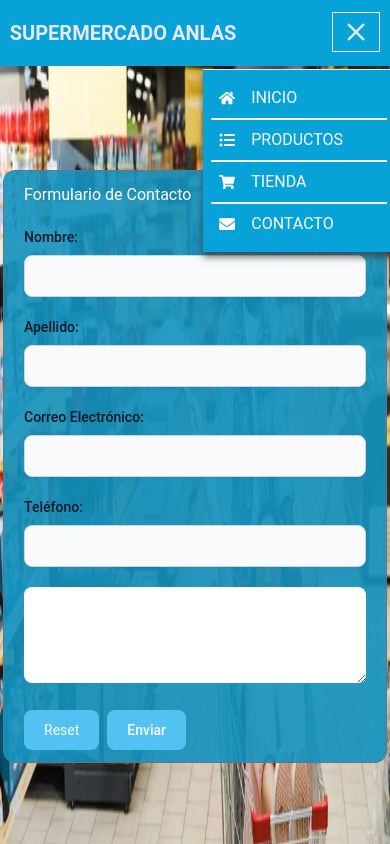
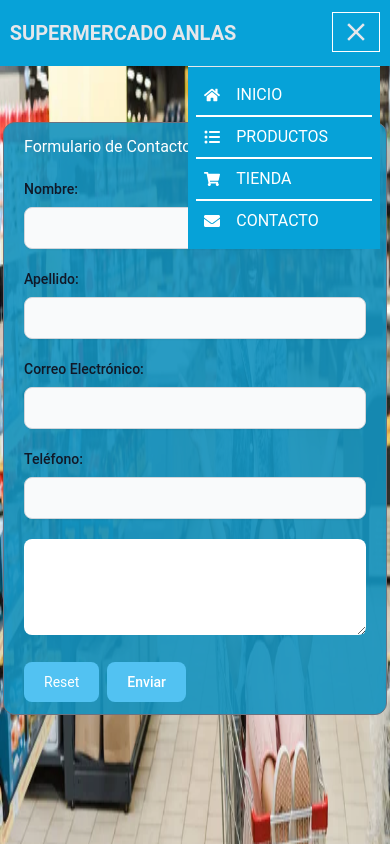
Before and after one commit to nicod12/super-market-anlas, a Next.js app: page /contact in a window 390 px wide. Both pictures are taken after a click on the button "MobMenu". Shown: the top 844 px of the page. Built offline with nearby package versions, Linux system fonts and the light colour scheme.

Commit message:
update css nav mob and update style form

```diff
--- a/src/app/globals.css
+++ b/src/app/globals.css
@@ -24,25 +24,36 @@ body {
 }
 
 .mobmenu {
+  top: 100%;
+  right: 0;
   position: absolute;
-  top: 105%;
-  right: -15px;
   background-color: #06a2d8;
+  clip-path: circle(0 at top right);
+  transition: clip-path ease-in-out 0.5s;
   backdrop-filter: blur(8px);
   z-index: 100;
-  box-shadow: 0px 5px 7px rgba(63, 62, 62, 0.75)
+  /* Asegúrate de que el contenedor tenga un tamaño adecuado */
+  width: 192px;
+  height: fit-content;
+}
+
+.mobmenu-open {
+  clip-path: circle(150% at top right);
 }
 
 .dropdown-item {
-  border-bottom: 1px solid #ffffff; /* Ajusta el color según sea necesario */
+  border-bottom: 1px solid #ffffff;
+  /* Ajusta el color según sea necesario */
 }
 
 .dropdown-item:not(:last-child) {
-  border-bottom: 2px solid #ffffff; /* Añade un borde inferior a todos menos al último */
+  border-bottom: 2px solid #ffffff;
+  /* Añade un borde inferior a todos menos al último */
 }
 
 .dropdown-item:last-child {
-  border-bottom: none; /* Asegúrate de que el último elemento no tenga borde */
+  border-bottom: none;
+  /* Asegúrate de que el último elemento no tenga borde */
 }
 
 @layer utilities {
@@ -57,6 +68,7 @@ body {
   0% {
     transform: translateX(100%);
   }
+
   100% {
     transform: translateX(-100%);
   }
--- a/src/components/form/CustomForm.tsx
+++ b/src/components/form/CustomForm.tsx
@@ -40,7 +40,7 @@ const CustomForm = () => {
 
   return (
     <section className="container relative">
-      <section className="relative z-10 py-16 lg:py-20 md:right-40 lg:right-64 xl:right-[25rem] ">
+      <section className="relative z-10 py-4 lg:py-20 md:right-40 lg:right-64 xl:right-[25rem] ">
         <form onSubmit={handleSubmit(onSubmit)} className="max-w-sm lg:max-w-xl mx-auto py-3 px-5 my-10 lg:px-3 border border-gray-500 rounded-xl bg-[#1393bf] bg-opacity-90  dark:bg-opacity-90">
           <h2 className="text-white mb-5">Formulario de Contacto</h2>
           <InputForm name="name" control={control} label="Nombre:" type="text" error={errors.name} required={false} />
@@ -72,8 +72,7 @@ const CustomForm = () => {
           </div>
         </form>
       </section>
-    </section>
-  );
+    </section>);
 }
 
 export default CustomForm;
--- a/src/components/nav/MobMenu.tsx
+++ b/src/components/nav/MobMenu.tsx
@@ -6,11 +6,21 @@ import { MdMenu, MdClose } from "react-icons/md";
 import { useState } from "react";
 
 
-const DropDown = () => {
-    return(
-        <ul className="mobmenu w-[192px] flex flex-col items-center p-2 border-t border-gray-200">
+interface Props {
+  isOpen: boolean
+}
+
+const DropDown: React.FC<Props> = ({ isOpen }) => {
+  return (
+    <ul
+      className={`mobmenu w-[192px] flex flex-col items-center p-2 border-t border-gray-200 ${isOpen ? 'mobmenu-open' : ''
+        }`}
+    >
       {menuItems.map((link, index) => (
-                <li key={index} className="w-full p-2 dropdown-item flex items-center gap-2 text-white uppercase">
+        <li
+          key={index}
+          className="w-full p-2 dropdown-item flex items-center gap-2 text-white uppercase"
+        >
           <Link href={link.path} className="flex items-center gap-4">
             {link.icon} <span>{link.name}</span>
           </Link>
@@ -19,30 +29,29 @@ const DropDown = () => {
     </ul>
   );
 }
-
 const MobMenu = () => {
   const [open, setOpen] = useState(false);
 
-    const handleClick  = () => {
+  const handleClick = () => {
     setOpen((prev) => !prev);
-    }
+  };
+
   return (
     <section className="flex justify-between items-center w-full max-w-[960px] sm:hidden py-3 text-gray-200 relative">
-        <div className="">
-          <h1 className="text-[20px]  font-bold">SUPERMERCADO ANLAS</h1>
+      <div>
+        <h1 className="text-[20px] font-bold">SUPERMERCADO ANLAS</h1>
       </div>
       <nav>
-         <button aria-label="MobMenu" onClick={handleClick} className="text-[30px] py-1 px-2 border border-white">
-            {
-              open ? <MdClose /> : <MdMenu/>
-            }
+        <button
+          aria-label="MobMenu"
+          onClick={handleClick}
+          className="text-[30px] py-1 px-2 border border-white"
+        >
+          {open ? <MdClose /> : <MdMenu />}
         </button>
-         {
-            open ? <DropDown /> : null
-         }
+        {open && <DropDown isOpen={open} />}
       </nav>
     </section>
   );
-}
-
+};
 export default MobMenu;
```
Lines whose indentation alone changed are shown as unchanged.
